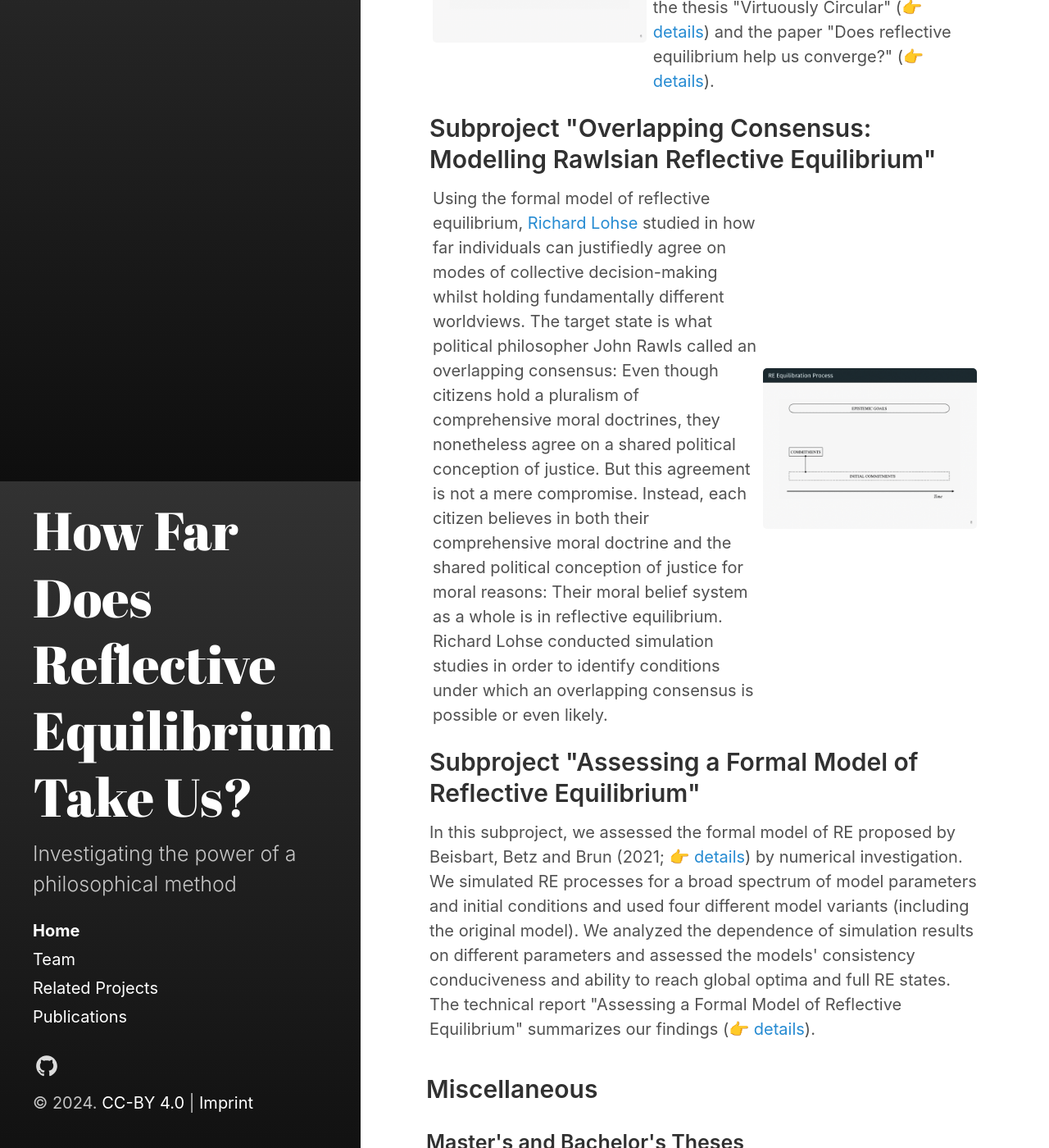
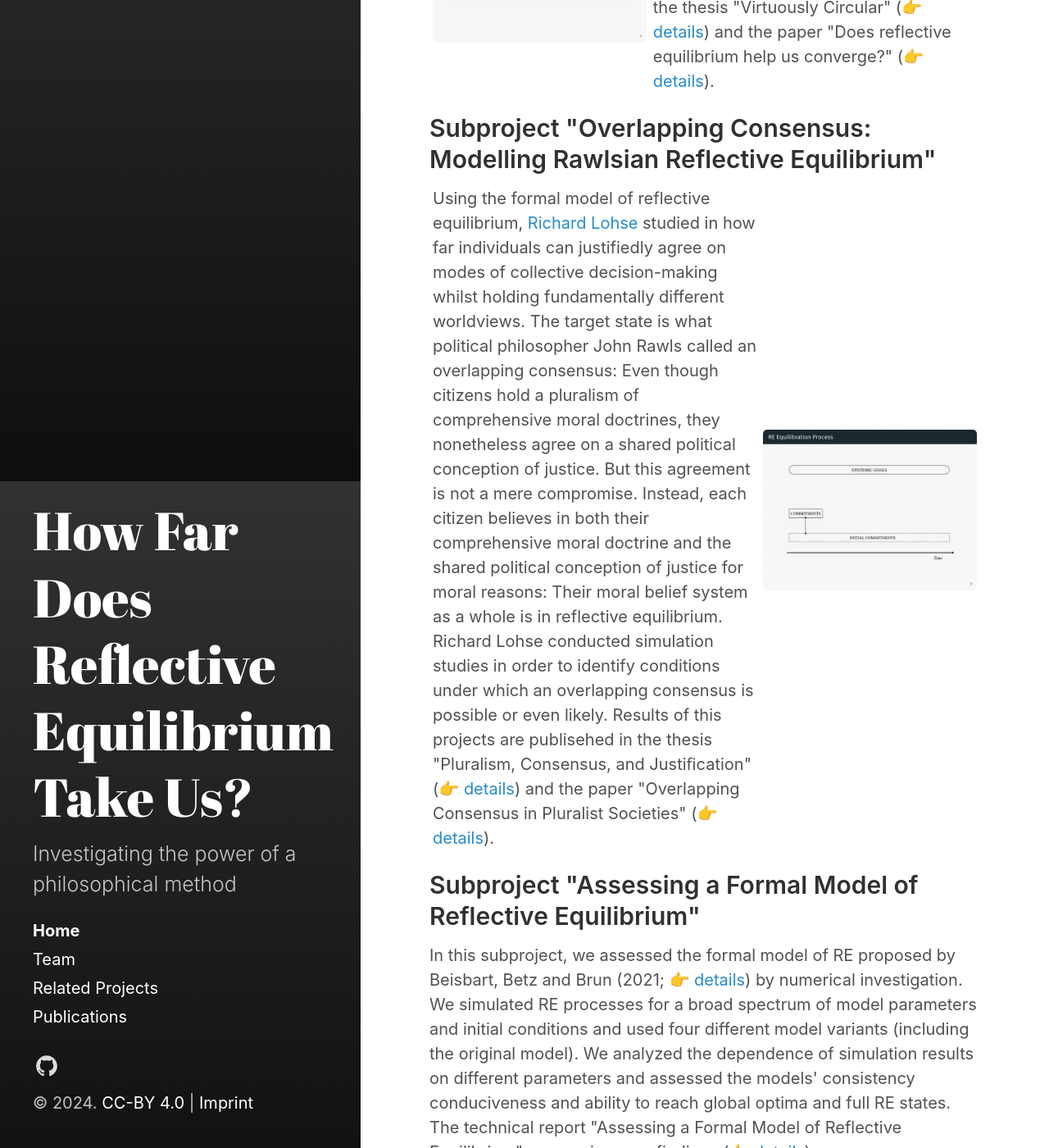
Before and after one commit to re-models/re-models.github.io, a Jekyll site: the page built from index.html, in a window 1280 px wide and 1400 px high, scrolled down 1213 px. Shown: the whole window at 82% size. Built offline with Jekyll 4.4.1, drawn with Linux system fonts in a browser that asks for light colours.

Commit message:
Update index.html

```diff
--- a/index.html
+++ b/index.html
@@ -52,7 +52,7 @@ In this project, we explored the method of RE with formal tools. Our main questi
 
 <div class="row">
     <div class="column60">
-        Using the formal model of reflective equilibrium, <a href="{{ '/team.html#lohse' | relative_url }}">Richard Lohse</a> studied in how far individuals can justifiedly agree on modes of collective decision-making whilst holding fundamentally different worldviews. The target state is what political philosopher John Rawls called an overlapping consensus: Even though citizens hold a pluralism of comprehensive moral doctrines, they nonetheless agree on a shared political conception of justice. But this agreement is not a mere compromise. Instead, each citizen believes in both their comprehensive moral doctrine and the shared political conception of justice for moral reasons: Their moral belief system as a whole is in reflective equilibrium. Richard Lohse conducted simulation studies in order to identify conditions under which an overlapping consensus is possible or even likely.
+        Using the formal model of reflective equilibrium, <a href="{{ '/team.html#lohse' | relative_url }}">Richard Lohse</a> studied in how far individuals can justifiedly agree on modes of collective decision-making whilst holding fundamentally different worldviews. The target state is what political philosopher John Rawls called an overlapping consensus: Even though citizens hold a pluralism of comprehensive moral doctrines, they nonetheless agree on a shared political conception of justice. But this agreement is not a mere compromise. Instead, each citizen believes in both their comprehensive moral doctrine and the shared political conception of justice for moral reasons: Their moral belief system as a whole is in reflective equilibrium. Richard Lohse conducted simulation studies in order to identify conditions under which an overlapping consensus is possible or even likely. Results of this projects are publisehed in the thesis "Pluralism, Consensus, and Justiﬁcation" (👉 <a href="{{ '/publications.html#lohse_pluralism_2024' | relative_url }}"target="_blank">details</a>) and the paper "Overlapping Consensus in Pluralist Societies" (👉 <a href="{{ '/publications.html#lohse_overlapping_2023' | relative_url }}"target="_blank">details</a>).
     </div>
     <div class="column40"><img src="{{ '/assets/img/re_equilibration_process.gif' | relative_url }}"></div>
 
```
